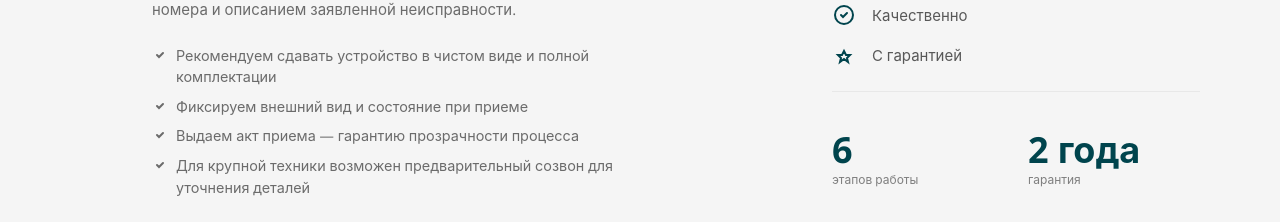
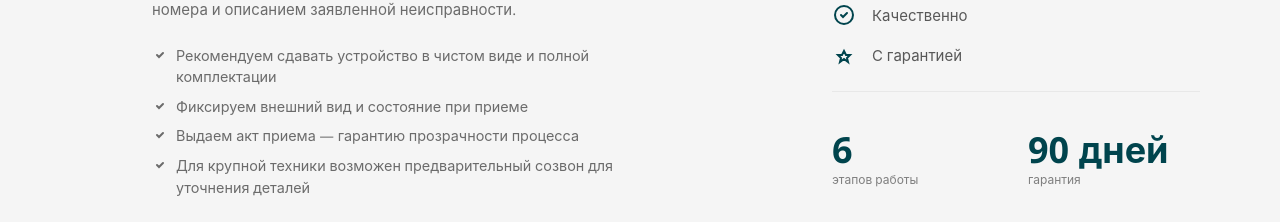
Before and after one commit to ToriHever/OPTIMA, an Angular app in the folder optima-service-angular/: page / in a window 1280 px wide. Shown: the part 7048-7270 px from the top of the page. Built offline with nearby package versions, Linux system fonts and the light colour scheme.

Commit message:
Срок гарантии 90 дней

```diff
--- a/optima-service-angular/src/app/features/home/components/work-process/work-process.html
+++ b/optima-service-angular/src/app/features/home/components/work-process/work-process.html
@@ -92,7 +92,7 @@
               <span class="stat-label">этапов работы</span>
             </div>
             <div class="stat-item">
-              <span class="stat-number">2 года</span>
+              <span class="stat-number">90 дней</span>
               <span class="stat-label">гарантия</span>
             </div>
           </div>
```
